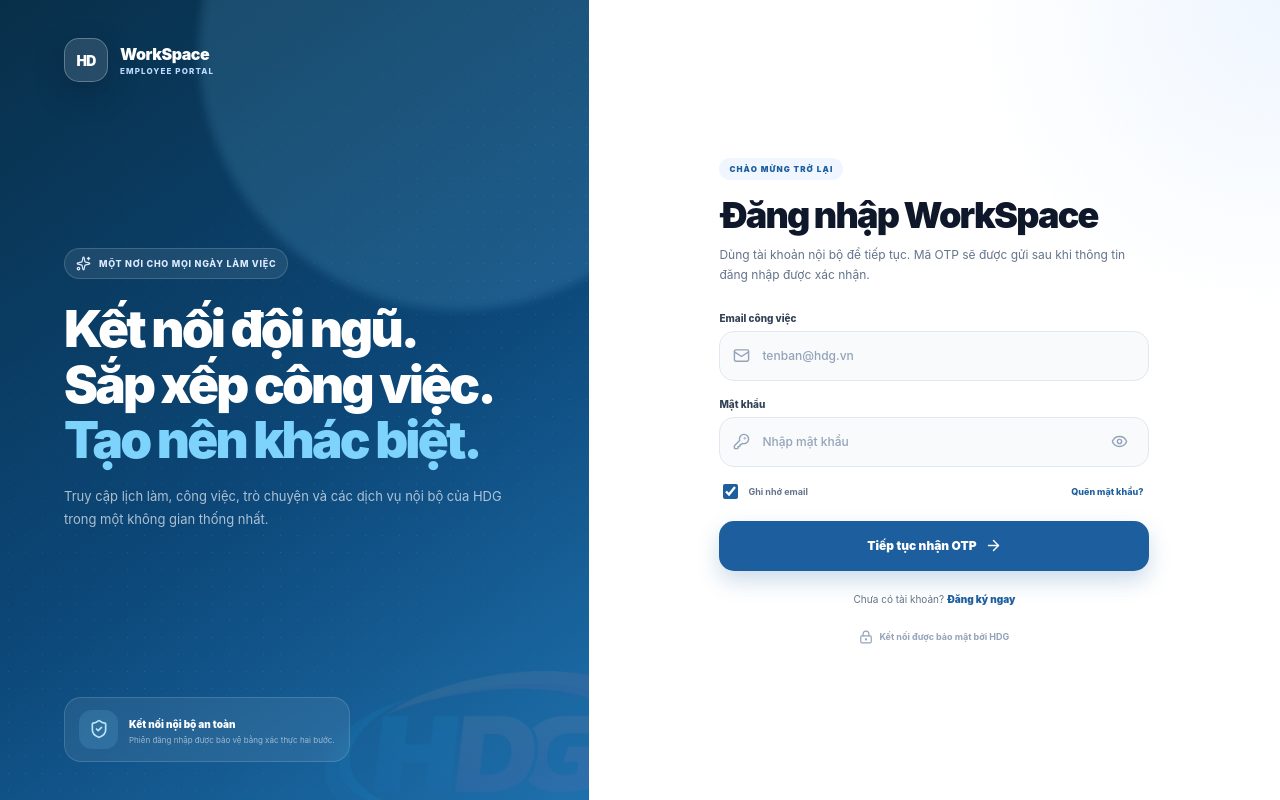
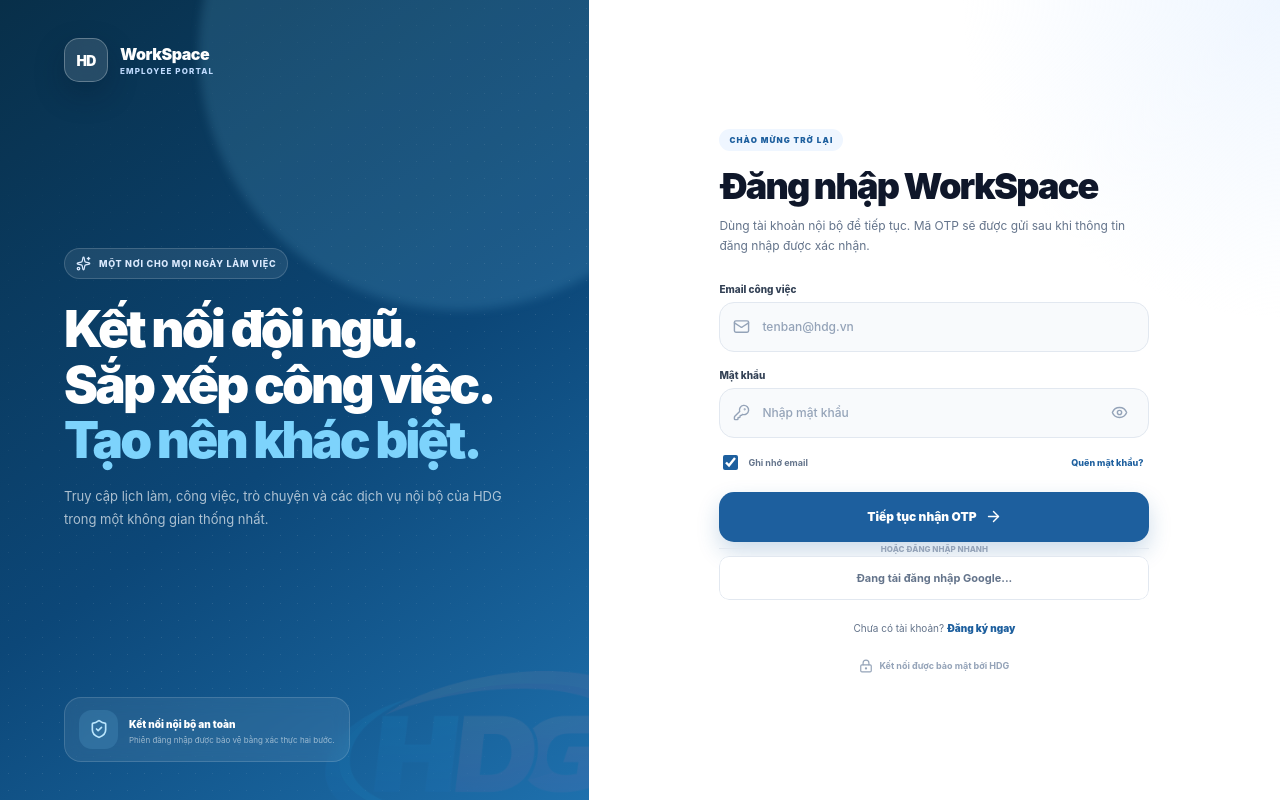
Before and after one commit to lethanh2006/nrapp-user-web, a Next.js app: page /dang-nhap in a window 1280 px wide. Built offline with nearby package versions, Linux system fonts and the light colour scheme; no server answers.

Commit message:
Tích hợp đăng nhập Google an toàn qua BFF

```diff
--- a/app/(auth)/dang-nhap/page.tsx
+++ b/app/(auth)/dang-nhap/page.tsx
@@ -5,7 +5,10 @@
 import { FormEvent, Suspense, useEffect, useState } from "react";
 import { ArrowRight, Eye, EyeOff, KeyRound, Mail, ShieldCheck } from "lucide-react";
 import { AuthFrame } from "@/components/features/auth-frame";
+import { GoogleSignInButton } from "@/components/features/google-sign-in-button";
+import { useAuthSession } from "@/components/providers/auth-session-provider";
 import { apiRequest } from "@/lib/api/client";
+import type { SessionUser } from "@/lib/auth/session-user";
 import { getSafeReturnPath } from "@/lib/auth/redirect";
 import styles from "../auth.module.css";
 
@@ -14,11 +17,12 @@
 function LoginForm() {
   const router = useRouter();
   const params = useSearchParams();
+  const { setAuthenticatedUser } = useAuthSession();
   const [email, setEmail] = useState("");
   const [password, setPassword] = useState("");
   const [rememberEmail, setRememberEmail] = useState(true);
   const [showPassword, setShowPassword] = useState(false);
-  const [loading, setLoading] = useState(false);
+  const [loading, setLoading] = useState<"password" | "google" | null>(null);
   const [error, setError] = useState("");
 
   useEffect(() => {
@@ -37,7 +41,7 @@
       return;
     }
 
-    setLoading(true);
+    setLoading("password");
     try {
       await apiRequest<{ message: string }>("/api/auth/login", {
         method: "POST",
@@ -50,7 +54,7 @@
       router.push(`/xac-thuc?redirect=${encodeURIComponent(redirect)}`);
     } catch (requestError) {
       setError(requestError instanceof Error ? requestError.message : "Không thể bắt đầu đăng nhập.");
-      setLoading(false);
+      setLoading(null);
     }
   }
 
@@ -61,15 +65,35 @@
         {error ? <div className={styles.error} role="alert"><ShieldCheck size={15} />{error}</div> : null}
         <div className={styles.fieldGroup}>
           <label htmlFor="email">Email công việc</label>
-          <div className={styles.inputWrap}><Mail size={17} /><input id="email" type="email" value={email} onChange={(event) => setEmail(event.target.value)} autoComplete="email" placeholder="tenban@hdg.vn" disabled={loading} /></div>
+          <div className={styles.inputWrap}><Mail size={17} /><input id="email" type="email" value={email} onChange={(event) => setEmail(event.target.value)} autoComplete="email" placeholder="tenban@hdg.vn" disabled={loading !== null} /></div>
         </div>
         <div className={styles.fieldGroup}>
           <label htmlFor="password">Mật khẩu</label>
-          <div className={styles.inputWrap}><KeyRound size={17} /><input id="password" type={showPassword ? "text" : "password"} value={password} onChange={(event) => setPassword(event.target.value)} autoComplete="current-password" placeholder="Nhập mật khẩu" disabled={loading} /><button type="button" onClick={() => setShowPassword((value) => !value)} aria-label={showPassword ? "Ẩn mật khẩu" : "Hiện mật khẩu"} disabled={loading}>{showPassword ? <EyeOff size={17} /> : <Eye size={17} />}</button></div>
+          <div className={styles.inputWrap}><KeyRound size={17} /><input id="password" type={showPassword ? "text" : "password"} value={password} onChange={(event) => setPassword(event.target.value)} autoComplete="current-password" placeholder="Nhập mật khẩu" disabled={loading !== null} /><button type="button" onClick={() => setShowPassword((value) => !value)} aria-label={showPassword ? "Ẩn mật khẩu" : "Hiện mật khẩu"} disabled={loading !== null}>{showPassword ? <EyeOff size={17} /> : <Eye size={17} />}</button></div>
         </div>
-        <div className={styles.formOptions}><label className={styles.checkLabel}><input type="checkbox" checked={rememberEmail} onChange={(event) => setRememberEmail(event.target.checked)} disabled={loading} /> Ghi nhớ email</label><button type="button" className={styles.textButton} onClick={() => setError("Vui lòng liên hệ IT nội bộ để đặt lại mật khẩu.")}>Quên mật khẩu?</button></div>
-        <button className={styles.submit} type="submit" disabled={loading}>{loading ? <><span className={styles.spinner} /> Đang xác nhận...</> : <>Tiếp tục nhận OTP <ArrowRight size={17} /></>}</button>
+        <div className={styles.formOptions}><label className={styles.checkLabel}><input type="checkbox" checked={rememberEmail} onChange={(event) => setRememberEmail(event.target.checked)} disabled={loading !== null} /> Ghi nhớ email</label><button type="button" className={styles.textButton} onClick={() => setError("Vui lòng liên hệ IT nội bộ để đặt lại mật khẩu.")}>Quên mật khẩu?</button></div>
+        <button className={styles.submit} type="submit" disabled={loading !== null}>{loading === "password" ? <><span className={styles.spinner} /> Đang xác nhận...</> : <>Tiếp tục nhận OTP <ArrowRight size={17} /></>}</button>
       </form>
+      <div className={styles.divider}>Hoặc đăng nhập nhanh</div>
+      <GoogleSignInButton
+        disabled={loading === "google"}
+        onUnavailable={setError}
+        onCredential={(token) => {
+          setError("");
+          setLoading("google");
+          void apiRequest<{ message: string; user: SessionUser }>("/api/auth/google", {
+            method: "POST",
+            json: { token },
+          }).then(({ user }) => {
+            setAuthenticatedUser(user);
+            router.replace(getSafeReturnPath(params.get("redirect")));
+            router.refresh();
+          }).catch((requestError: unknown) => {
+            setError(requestError instanceof Error ? requestError.message : "Không thể đăng nhập bằng Google.");
+            setLoading(null);
+          });
+        }}
+      />
       <p className={styles.authSwitch}>Chưa có tài khoản? <Link href="/dang-ky">Đăng ký ngay</Link></p>
     </AuthFrame>
   );
--- /dev/null
+++ b/components/features/google-sign-in-button.module.css
@@ -0,0 +1,55 @@
+.wrap {
+  position: relative;
+  display: grid;
+  min-height: 44px;
+  place-items: center;
+  overflow: hidden;
+  border-radius: 10px;
+}
+
+.button {
+  width: 100%;
+  min-height: 44px;
+}
+
+.button > div {
+  margin-inline: auto;
+}
+
+.placeholder,
+.overlay {
+  position: absolute;
+  inset: 0;
+  display: flex;
+  align-items: center;
+  justify-content: center;
+  border: 1px solid var(--slate-200);
+  border-radius: 10px;
+  background: white;
+  color: var(--slate-500);
+  font-size: 11px;
+  font-weight: 700;
+}
+
+.overlay {
+  z-index: 2;
+  gap: 8px;
+  color: var(--blue-800);
+}
+
+.overlay > span {
+  width: 16px;
+  height: 16px;
+  border: 2px solid var(--blue-100);
+  border-top-color: var(--blue-700);
+  border-radius: 50%;
+  animation: google-spin .7s linear infinite;
+}
+
+.disabled {
+  pointer-events: none;
+}
+
+@keyframes google-spin {
+  to { transform: rotate(360deg); }
+}
--- /dev/null
+++ b/components/features/google-sign-in-button.tsx
@@ -0,0 +1,123 @@
+"use client";
+
+import Script from "next/script";
+import { useCallback, useEffect, useRef, useState } from "react";
+import styles from "./google-sign-in-button.module.css";
+
+const DEFAULT_GOOGLE_WEB_CLIENT_ID =
+  "779200897119-2m0amhfd2prcpuuec18502f14vlfbh3f.apps.googleusercontent.com";
+
+type GoogleCredentialResponse = {
+  credential?: string;
+  select_by?: string;
+};
+
+type GoogleAccountsId = {
+  initialize: (config: {
+    client_id: string;
+    callback: (response: GoogleCredentialResponse) => void;
+    auto_select?: boolean;
+    cancel_on_tap_outside?: boolean;
+  }) => void;
+  renderButton: (parent: HTMLElement, options: {
+    type: "standard";
+    theme: "outline";
+    size: "large";
+    text: "continue_with";
+    shape: "rectangular";
+    logo_alignment: "left";
+    locale: "vi";
+    width: number;
+  }) => void;
+};
+
+declare global {
+  interface Window {
+    google?: { accounts: { id: GoogleAccountsId } };
+  }
+}
+
+let initializedClientId = "";
+let activeCredentialHandler: ((response: GoogleCredentialResponse) => void) | null = null;
+
+export function GoogleSignInButton({
+  disabled = false,
+  onCredential,
+  onUnavailable,
+}: {
+  disabled?: boolean;
+  onCredential: (credential: string) => void;
+  onUnavailable: (message: string) => void;
+}) {
+  const containerRef = useRef<HTMLDivElement>(null);
+  const [scriptReady, setScriptReady] = useState(false);
+  const clientId = process.env.NEXT_PUBLIC_GOOGLE_WEB_CLIENT_ID?.trim() || DEFAULT_GOOGLE_WEB_CLIENT_ID;
+
+  const renderGoogleButton = useCallback(() => {
+    const accounts = window.google?.accounts.id;
+    const container = containerRef.current;
+    if (!accounts || !container) return;
+
+    activeCredentialHandler = (response) => {
+      const credential = response.credential?.trim();
+      if (!credential) {
+        onUnavailable("Google không trả về thông tin xác thực. Vui lòng thử lại.");
+        return;
+      }
+      onCredential(credential);
+    };
+
+    if (initializedClientId !== clientId) {
+      accounts.initialize({
+        client_id: clientId,
+        callback: (response) => activeCredentialHandler?.(response),
+        auto_select: false,
+        cancel_on_tap_outside: true,
+      });
+      initializedClientId = clientId;
+    }
+
+    container.replaceChildren();
+    const width = Math.max(220, Math.min(400, Math.floor(container.getBoundingClientRect().width)));
+    accounts.renderButton(container, {
+      type: "standard",
+      theme: "outline",
+      size: "large",
+      text: "continue_with",
+      shape: "rectangular",
+      logo_alignment: "left",
+      locale: "vi",
+      width,
+    });
+  }, [clientId, onCredential, onUnavailable]);
+
+  useEffect(() => {
+    if (!scriptReady) return;
+    renderGoogleButton();
+    const container = containerRef.current;
+    if (!container || typeof ResizeObserver === "undefined") return;
+    let previousWidth = Math.floor(container.getBoundingClientRect().width);
+    const observer = new ResizeObserver(([entry]) => {
+      const width = Math.floor(entry.contentRect.width);
+      if (Math.abs(width - previousWidth) < 2) return;
+      previousWidth = width;
+      renderGoogleButton();
+    });
+    observer.observe(container);
+    return () => observer.disconnect();
+  }, [renderGoogleButton, scriptReady]);
+
+  return (
+    <div className={`${styles.wrap} ${disabled ? styles.disabled : ""}`} aria-busy={disabled}>
+      <Script
+        src="https://accounts.google.com/gsi/client?hl=vi"
+        strategy="afterInteractive"
+        onReady={() => setScriptReady(true)}
+        onError={() => onUnavailable("Không thể tải dịch vụ đăng nhập Google. Vui lòng kiểm tra kết nối mạng.")}
+      />
+      <div ref={containerRef} className={styles.button} aria-label="Tiếp tục với Google" />
+      {!scriptReady ? <span className={styles.placeholder}>Đang tải đăng nhập Google...</span> : null}
+      {disabled ? <span className={styles.overlay}><span /> Đang đăng nhập...</span> : null}
+    </div>
+  );
+}
--- a/lib/api/contracts.ts
+++ b/lib/api/contracts.ts
@@ -39,6 +39,10 @@
   email: string;
 };
 
+export type GoogleLoginRequest = {
+  token: string;
+};
+
 export type VerifyOtpRequest = {
   email: string;
   otp: string;
--- a/lib/api/endpoints.ts
+++ b/lib/api/endpoints.ts
@@ -2,6 +2,7 @@
   auth: {
     register: "/auth/register",
     login: "/auth/login",
+    loginGoogle: "/auth/login-google",
     verify: "/auth/verify",
     refresh: "/auth/refresh",
     myEmail: "/auth/me/email",
```
Also changed, not shown: app/api/auth/google/route.ts (added, +44 -0 lines), 2 other files (tests, documents, lock files or other folders).
